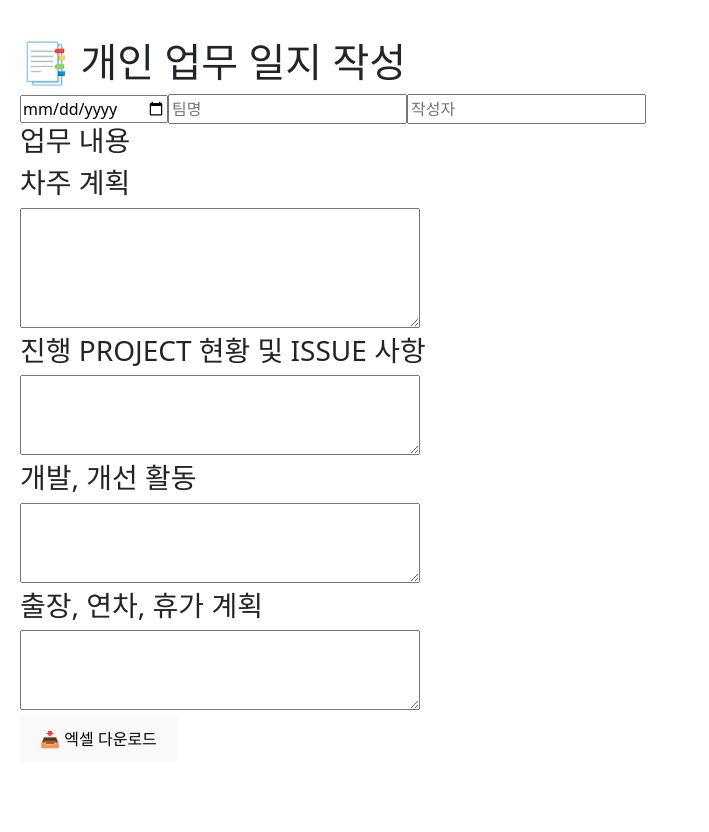
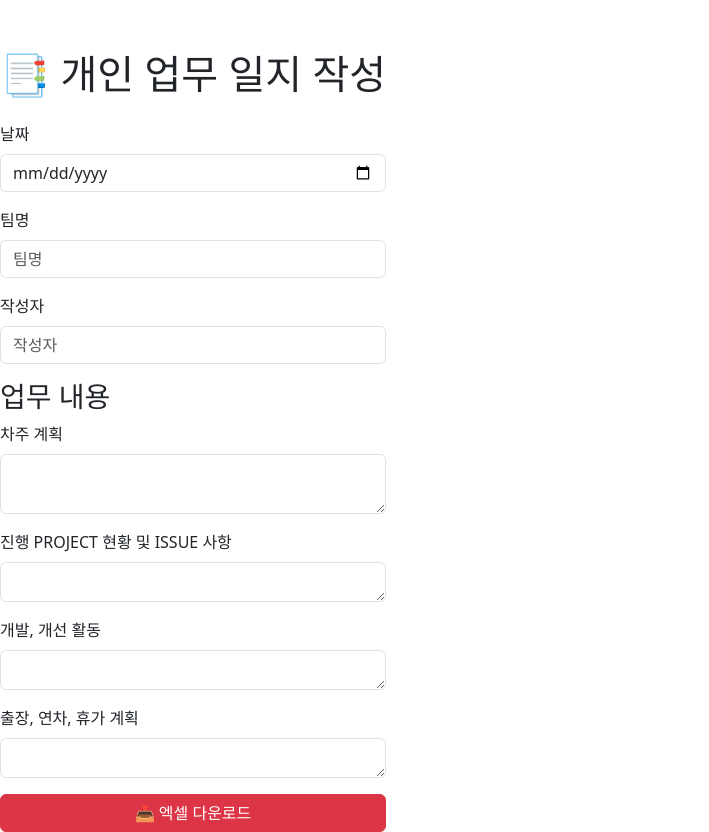
Before and after one commit to gyungmean/work-log, a React (Vite) app in the folder my-work-log/: page / in a window 1280 px wide. Shown: the whole page, without its empty margins (0-709 px from the left). Before the commit the page ends 800 px from the top, so only its background shows below. Built offline with nearby package versions, Linux system fonts and the light colour scheme.

Commit message:
add 컴포넌트 분리

```diff
--- a/my-work-log/src/App.tsx
+++ b/my-work-log/src/App.tsx
@@ -3,6 +3,9 @@ import { format, addDays, getWeek, getMonth } from "date-fns";
 import { ko } from "date-fns/locale";
 import ExcelJS from "exceljs";
 import { saveAs } from "file-saver";
+import InputField from "./components/InputField";
+import DailyTaskInput from "./components/InputDailTask";
+import TextAreaField from "./components/InputAreaField";
 
 const App: React.FC = () => {
     const [date, setDate] = useState<string>("");
@@ -172,72 +175,74 @@ const App: React.FC = () => {
     };
 
     return (
-        <div style={{ padding: 20 }}>
-            <h1>📑 개인 업무 일지 작성</h1>
-            <input
+        <div className="d-flex justify-content-center">
+            <div
+                className="mx-auto"
+                style={{ maxWidth: 600, marginTop: "50px" }}
+            >
+                <h1 className="mb-4 text-center">📑 개인 업무 일지 작성</h1>
+
+                <InputField
+                    label="날짜"
                     type="date"
                     value={date}
-                onChange={(e) => setDate(e.target.value)}
+                    onChange={setDate}
                 />
-            <input
+                <InputField
+                    label="팀명"
                     placeholder="팀명"
                     value={team}
-                onChange={(e) => setTeam(e.target.value)}
+                    onChange={setTeam}
                 />
-            <input
+                <InputField
+                    label="작성자"
                     placeholder="작성자"
                     value={writer}
-                onChange={(e) => setWriter(e.target.value)}
+                    onChange={setWriter}
                 />
 
                 <h3>업무 내용</h3>
                 {date &&
                     getWorkDays(new Date(date)).map((d) => (
-                    <div key={d.toDateString()}>
-                        {format(d, "MM/dd (EEE)", { locale: ko })} :
-                        <textarea
-                            style={{ width: 400, height: 60 }}
+                        <DailyTaskInput
+                            key={d.toDateString()}
+                            date={d}
                             value={tasks[d.toDateString()] || ""}
-                            onChange={(e) =>
-                                setTasks({
-                                    ...tasks,
-                                    [d.toDateString()]: e.target.value,
-                                })
+                            onChange={(v) =>
+                                setTasks({ ...tasks, [d.toDateString()]: v })
                             }
                         />
-                    </div>
                     ))}
 
-            <h3>차주 계획</h3>
-            <textarea
-                style={{ width: 400, height: 120 }}
+                <TextAreaField
+                    label="차주 계획"
+                    rows={6}
                     value={nextPlan}
-                onChange={(e) => setNextPlan(e.target.value)}
+                    onChange={setNextPlan}
+                />
+                <TextAreaField
+                    label="진행 PROJECT 현황 및 ISSUE 사항"
+                    rows={4}
+                    value={projectIssue}
+                    onChange={setProjectIssue}
+                />
+                <TextAreaField
+                    label="개발, 개선 활동"
+                    rows={4}
+                    value={devImprove}
+                    onChange={setDevImprove}
+                />
+                <TextAreaField
+                    label="출장, 연차, 휴가 계획"
+                    rows={4}
+                    value={vacation}
+                    onChange={setVacation}
                 />
 
-            <h3>진행 PROJECT 현황 및 ISSUE 사항</h3>
-            <textarea
-                style={{ width: 400, height: 80 }}
-                value={projectIssue}
-                onChange={(e) => setProjectIssue(e.target.value)}
-            />
-
-            <h3>개발, 개선 활동</h3>
-            <textarea
-                style={{ width: 400, height: 80 }}
-                value={devImprove}
-                onChange={(e) => setDevImprove(e.target.value)}
-            />
-
-            <h3>출장, 연차, 휴가 계획</h3>
-            <textarea
-                style={{ width: 400, height: 80 }}
-                value={vacation}
-                onChange={(e) => setVacation(e.target.value)}
-            />
-
-            <br />
-            <button onClick={handleExport}>📥 엑셀 다운로드</button>
+                <button className="btn btn-danger w-100" onClick={handleExport}>
+                    📥 엑셀 다운로드
+                </button>
+            </div>
         </div>
     );
 };
--- /dev/null
+++ b/my-work-log/src/components/InputAreaField.tsx
@@ -0,0 +1,28 @@
+// TextAreaField.tsx
+import React from "react";
+
+interface Props {
+    label: string;
+    value: string;
+    rows?: number;
+    onChange: (value: string) => void;
+}
+
+const TextAreaField: React.FC<Props> = ({
+    label,
+    value,
+    rows = 3,
+    onChange,
+}) => (
+    <div className="mb-3">
+        <label className="form-label">{label}</label>
+        <textarea
+            className="form-control"
+            style={{ height: rows * 10 }}
+            value={value}
+            onChange={(e) => onChange(e.target.value)}
+        />
+    </div>
+);
+
+export default TextAreaField;
--- /dev/null
+++ b/my-work-log/src/components/InputDailTask.tsx
@@ -0,0 +1,26 @@
+// DailyTaskInput.tsx
+import React from "react";
+import { format } from "date-fns";
+import { ko } from "date-fns/locale";
+
+interface Props {
+    date: Date;
+    value: string;
+    onChange: (value: string) => void;
+}
+
+const DailyTaskInput: React.FC<Props> = ({ date, value, onChange }) => (
+    <div className="mb-3">
+        <label className="form-label">
+            {format(date, "MM/dd (EEE)", { locale: ko })}
+        </label>
+        <textarea
+            className="form-control"
+            style={{ height: 60 }}
+            value={value}
+            onChange={(e) => onChange(e.target.value)}
+        />
+    </div>
+);
+
+export default DailyTaskInput;
--- /dev/null
+++ b/my-work-log/src/components/InputField.tsx
@@ -0,0 +1,30 @@
+import React from "react";
+
+interface Props {
+    label: string;
+    value: string;
+    placeholder?: string;
+    type?: string;
+    onChange: (value: string) => void;
+}
+
+const InputField: React.FC<Props> = ({
+    label,
+    value,
+    placeholder,
+    type = "text",
+    onChange,
+}) => (
+    <div className="mb-3">
+        <label className="form-label">{label}</label>
+        <input
+            type={type}
+            className="form-control"
+            placeholder={placeholder}
+            value={value}
+            onChange={(e) => onChange(e.target.value)}
+        />
+    </div>
+);
+
+export default InputField;
```
Lines whose indentation alone changed are shown as unchanged.
